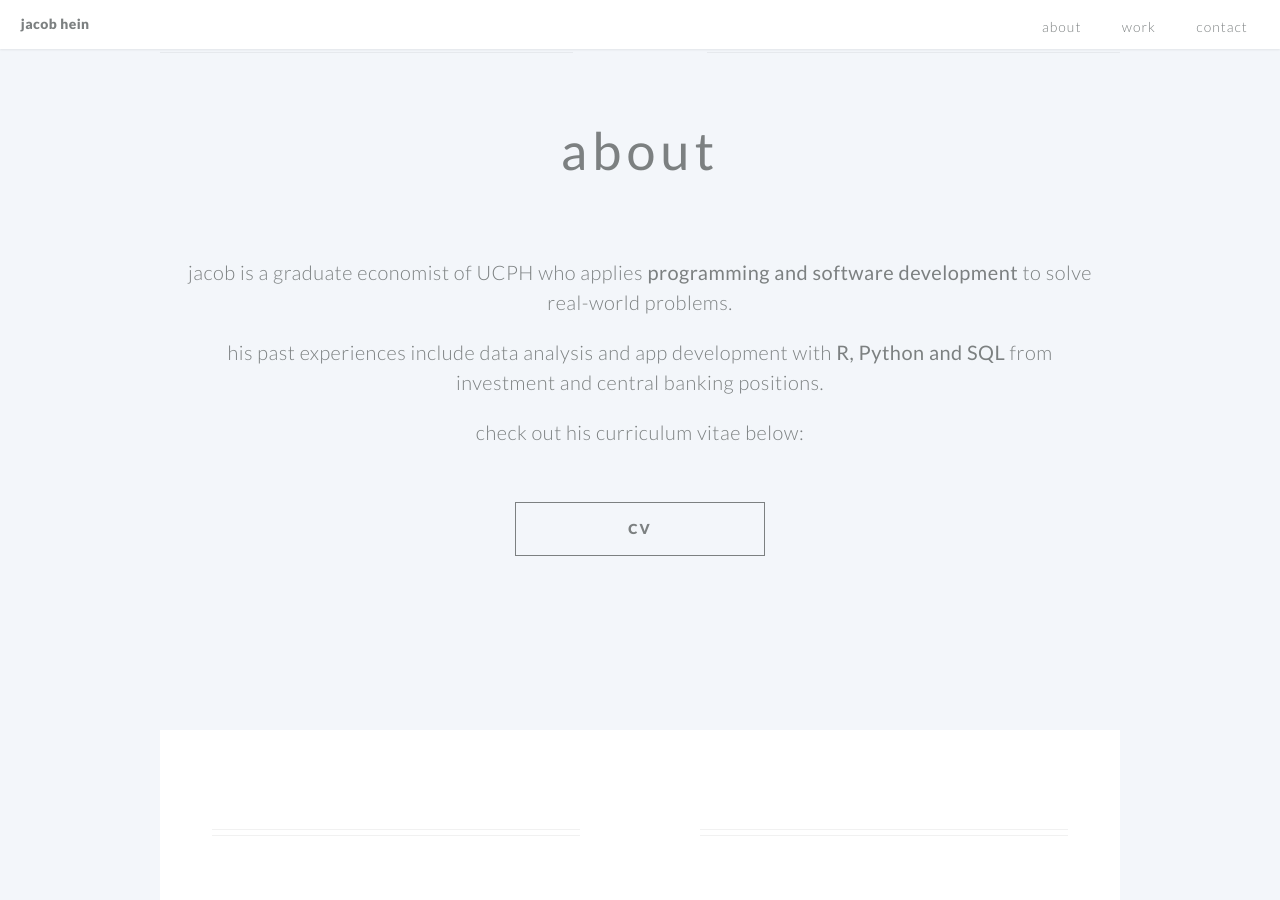
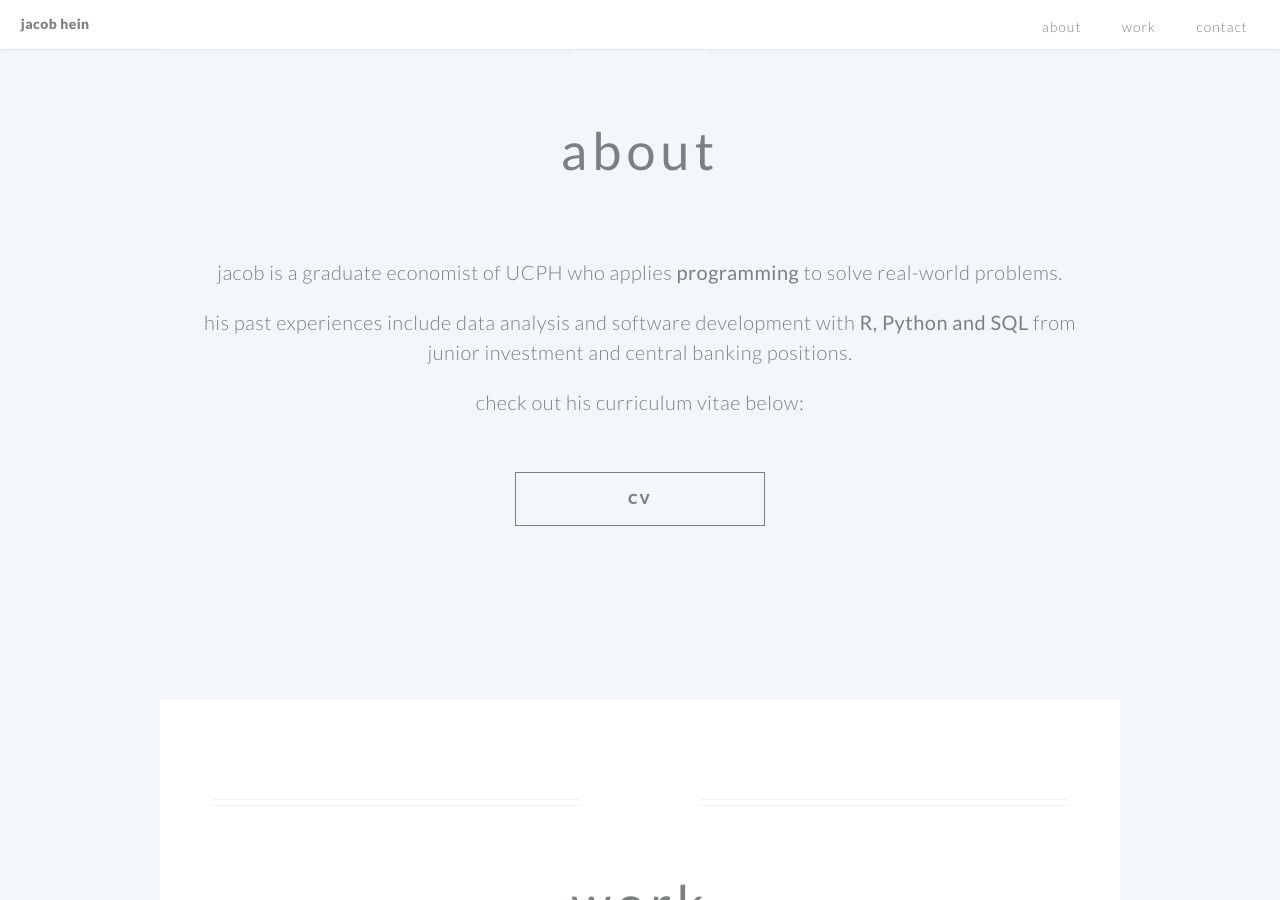
Before and after one commit to jacob-hein/jacobhein.com, a Jekyll site: the page built from index.md, in a window 1280 px wide and 900 px high, scrolled down 611 px. Built offline with Jekyll 4.4.1, drawn with Linux system fonts in a browser that asks for light colours.

Commit message:
Update index.md

```diff
--- a/index.md
+++ b/index.md
@@ -43,8 +43,8 @@ cta_button_label: email # the label on the button
 ---
 [//]: # (write a bit about yourself here)
 
-### jacob is a graduate economist of UCPH who applies **programming and software development** to solve real-world problems.
+### jacob is a graduate economist of UCPH who applies **programming** to solve real-world problems.
 
-### his past experiences include data analysis and app development with **R, Python and SQL** from investment and central banking positions.
+### his past experiences include data analysis and software development with **R, Python and SQL** from junior investment and central banking positions.
 
 ### check out his curriculum vitae below:
```
